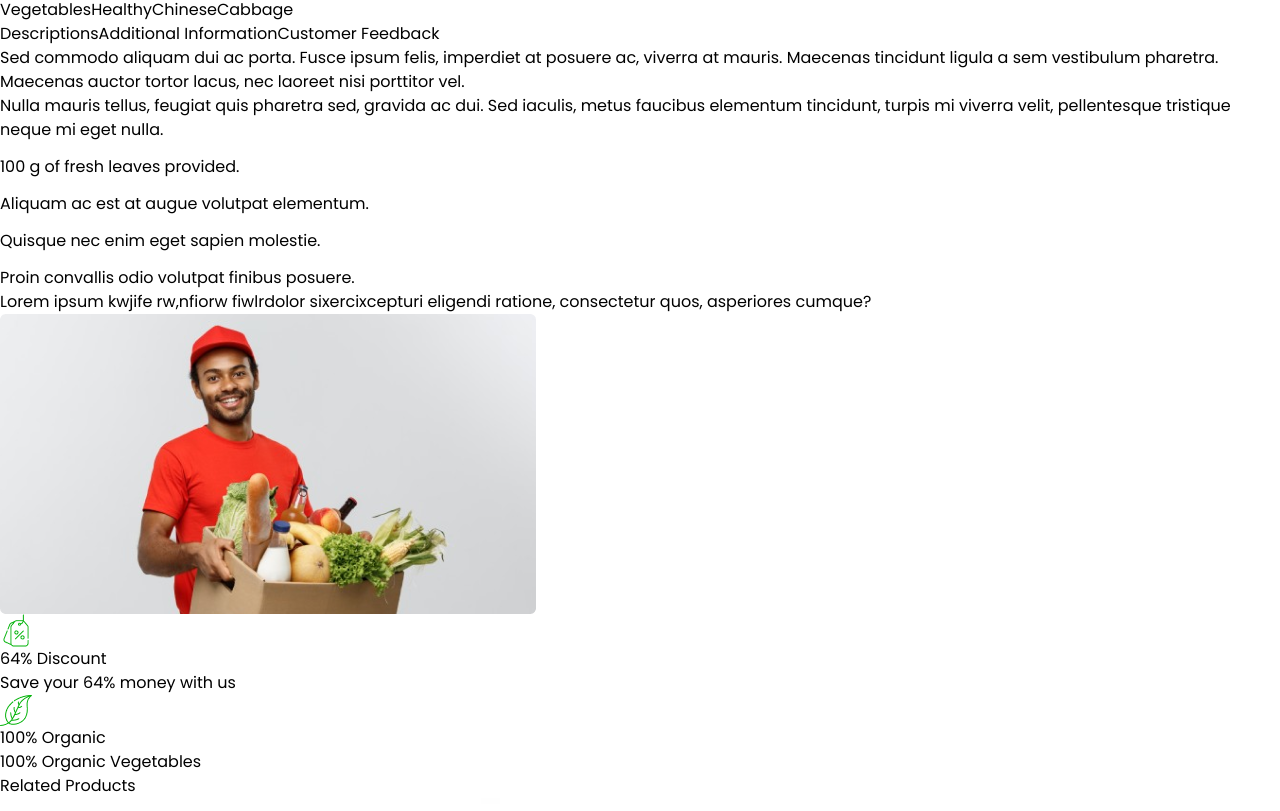
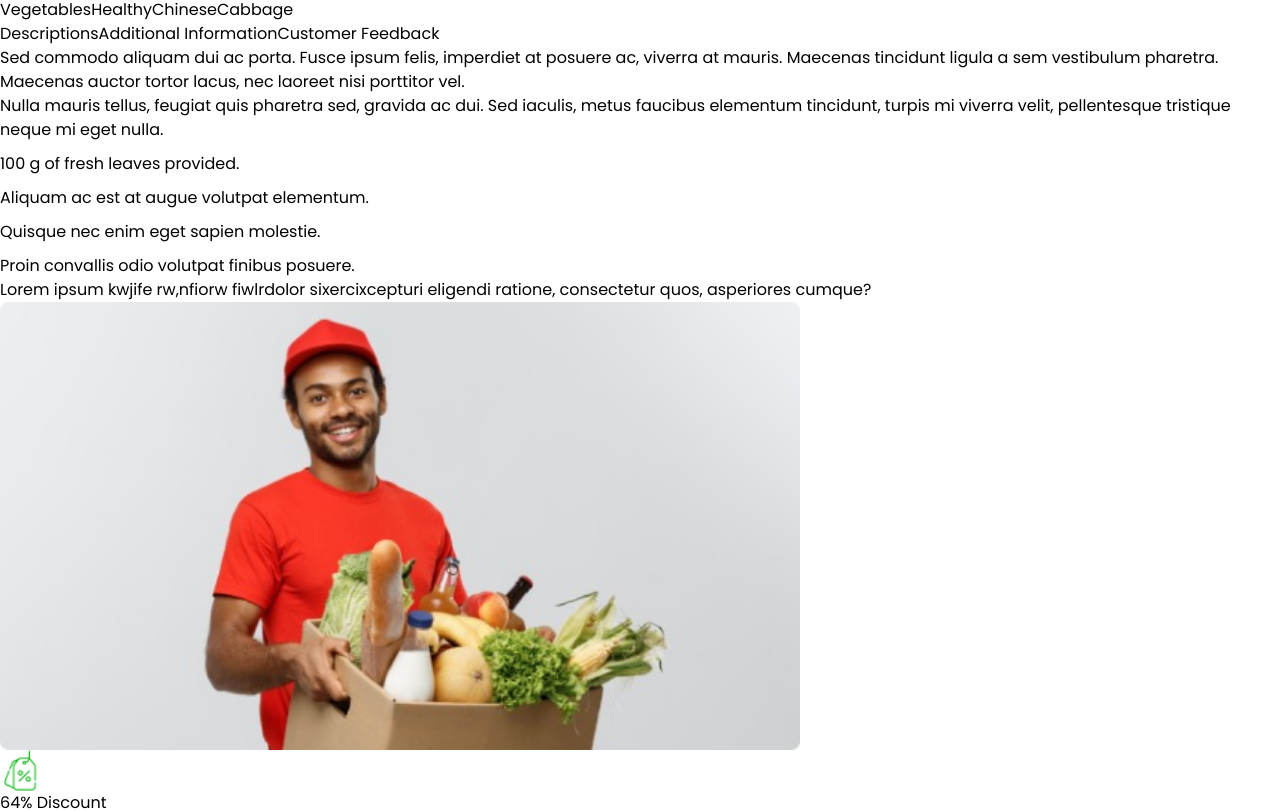
Before and after one commit to taibbutt/Complete-desgin, a Next.js app: page /details in a window 1280 px wide. Shown: the part 2069-2880 px from the top of the page. Built offline with nearby package versions, Linux system fonts and the light colour scheme.

Commit message:
add alt prop

```diff
--- a/src/app/details/page.jsx
+++ b/src/app/details/page.jsx
@@ -250,7 +250,12 @@ const ProductDetails = () => {
               <ul className="mt-4 space-y-2">
                 <li className="flex items-start space-x-2">
                   <span className="w-[18px] h-[18px] rounded-full bg-[#00B207] flex justify-center items-center">
-                    <img src="/check.png" alt="heck" />
+                    <Image
+                      width={10}
+                      height={10}
+                      src="/check.png"
+                      alt="check"
+                    />
                   </span>
                   <span className="text-[14px] md:text-[16px]">
                     100 g of fresh leaves provided.
@@ -258,7 +263,7 @@ const ProductDetails = () => {
                 </li>
                 <li className="flex items-start space-x-2">
                   <span className="w-[18px] h-[18px] rounded-full bg-[#00B207] flex justify-center items-center">
-                    <img src="/check.png" alt="heck" />
+                    <Image width={10} height={10} src="/check.png" alt="heck" />
                   </span>
                   <span className="text-[14px] md:text-[16px]">
                     Aliquam ac est at augue volutpat elementum.
@@ -266,7 +271,7 @@ const ProductDetails = () => {
                 </li>
                 <li className="flex items-start space-x-2">
                   <span className="w-[18px] h-[18px] rounded-full bg-[#00B207] flex justify-center items-center">
-                    <img src="/check.png" alt="heck" />
+                    <Image width={10} height={10} src="/check.png" alt="heck" />
                   </span>
                   <span className="text-[14px] md:text-[16px]">
                     Quisque nec enim eget sapien molestie.
@@ -274,7 +279,7 @@ const ProductDetails = () => {
                 </li>
                 <li className="flex items-start space-x-2">
                   <span className="w-[18px] h-[18px] rounded-full bg-[#00B207] flex justify-center items-center">
-                    <img src="/check.png" alt="heck" />
+                    <Image width={10} height={10} src="/check.png" alt="heck" />
                   </span>
                   <span className="text-[14px] md:text-[16px]">
                     Proin convallis odio volutpat finibus posuere.
@@ -289,7 +294,9 @@ const ProductDetails = () => {
 
             {/* Right Image Content */}
             <div className="relative lg:w-[536px]">
-              <img
+              <Image
+                width={800}
+                height={800}
                 src="/shop.png"
                 alt="Product"
                 className="rounded-lg w-full h-[300px]"
@@ -298,7 +305,12 @@ const ProductDetails = () => {
               {/* Discount & Organic Info */}
               <div className="mt-4 flex lg:space-x-8 space-x-0 border rounded-lg py-4 md:p-4 p-0 w-full">
                 <div className="flex items-center space-x-2">
-                  <img src="/price-tag.png" alt="" />
+                  <Image
+                    width={40}
+                    height={40}
+                    src="/price-tag.png"
+                    alt="price"
+                  />
                   <div>
                     <p className="text-gray-800 font-medium md:font-bold">
                       64% Discount
@@ -309,7 +321,7 @@ const ProductDetails = () => {
                   </div>
                 </div>
                 <div className="flex items-center space-x-2">
-                  <img src="/leaf.png" alt="" />
+                  <Image width={40} height={40} src="/leaf.png" alt="leaf" />
                   <div>
                     <p className="text-gray-800 font-medium md:font-bold">
                       100% Organic
--- a/src/app/login/page.jsx
+++ b/src/app/login/page.jsx
@@ -67,7 +67,7 @@ function Login() {
         </div>
         <p className="text-center">Or</p>
         <div className="register flex justify-center gap-5">
-          <p>Don't have any account?</p>
+        <p>Don&apos;t have any account?</p>
           <button className="underline text-green-600 font-semibold hover:no-underline">
             <Link href="/signup">Sign Up</Link>
           </button>
--- a/src/components/Footer/FooterBottomSection.jsx
+++ b/src/components/Footer/FooterBottomSection.jsx
@@ -13,7 +13,7 @@ const FooterBottomSection = () => {
 
         {/* Payment Icons */}
         <div className="flex items-center justify-center md:justify-end space-x-2">
-          <Image src={pay} width={300} />
+          <Image src={pay} width={300} alt='' />
         </div>
       </div>
     </div>
--- a/src/components/Footer/FooterMiddleSection.jsx
+++ b/src/components/Footer/FooterMiddleSection.jsx
@@ -64,7 +64,7 @@ const FooterMiddleSection = () => {
           <h3 className="font-semibold text-gray-800">Download Mobile App</h3>
           <div className="flex">
             <a href="#">
-              <Image src={footerpic} width={400} />
+              <Image src={footerpic} width={400} alt='' />
             </a>
           </div>
         </div>
--- a/src/components/Nabar/NavMiddleSection.jsx
+++ b/src/components/Nabar/NavMiddleSection.jsx
@@ -25,7 +25,7 @@ const NavMiddleSection = () => {
         <div className="container w-[95vw] mx-auto px-2 py-3 flex justify-between items-center">
           {/* Logo Section */}
           <div>
-           <Link href={'/'}> <Image src={ecobazaar} width={150} height={50} /></Link>
+           <Link href={'/'}> <Image src={ecobazaar} width={150} height={50} alt='' /></Link>
           </div>
 
           {/* Search Bar */}
```
Also changed, not shown: src/app/page.js (+33 -1 lines), src/app/signup/page.jsx (+1 -0 lines), src/app/wishlist/page.jsx (+44 -14 lines).
